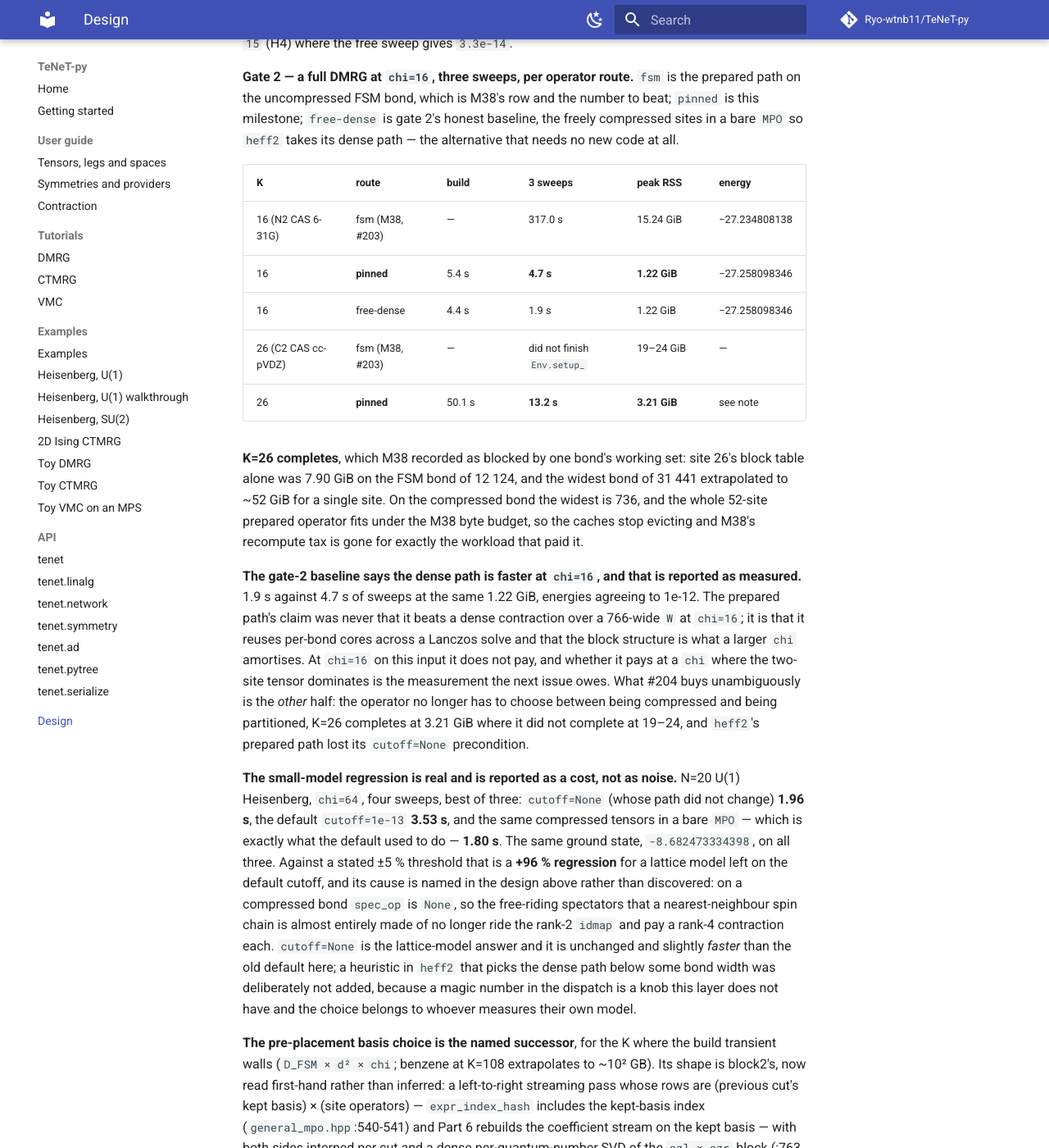
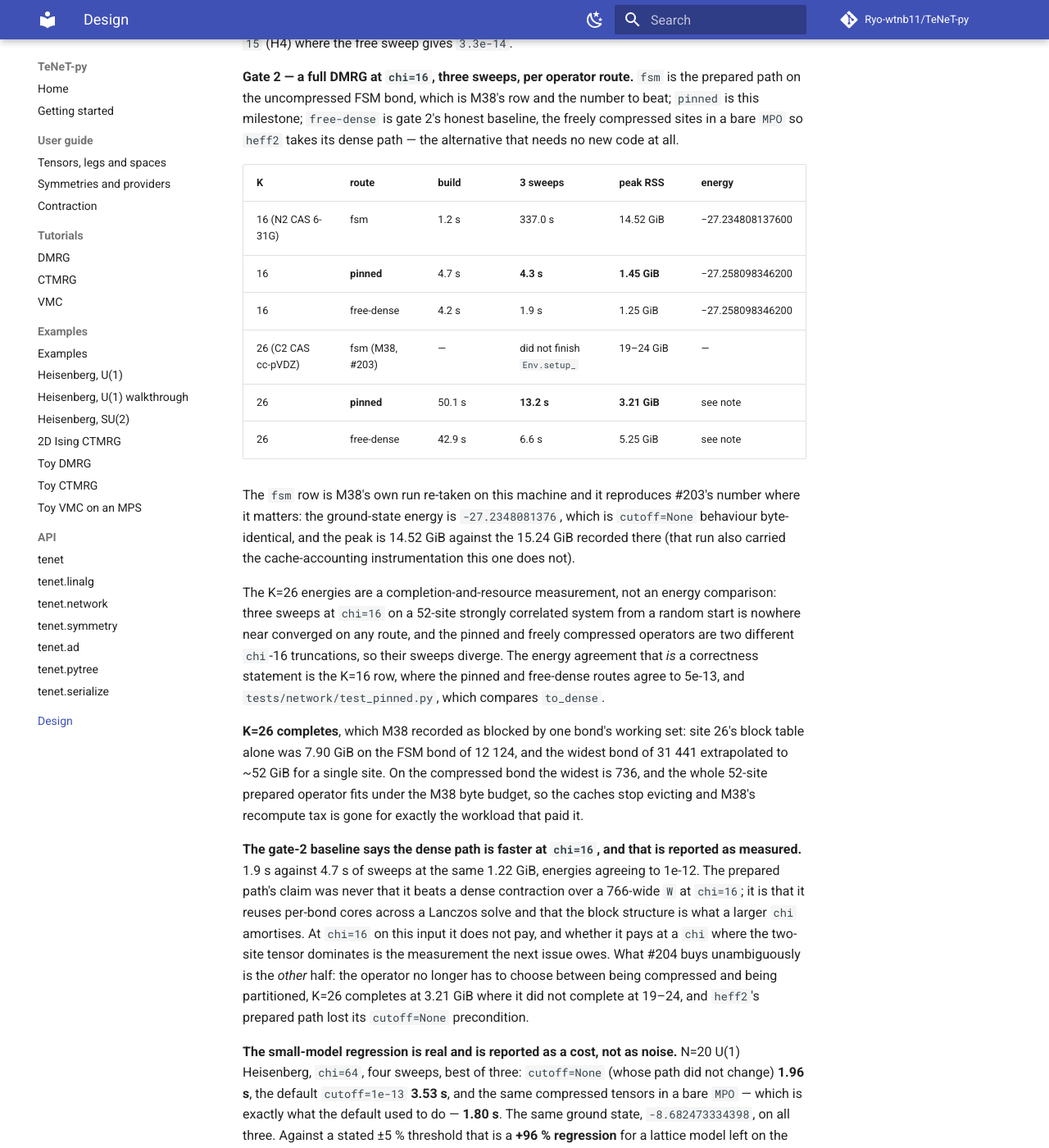
Before and after one commit to Ryo-wtnb11/TeNeT-py, an MkDocs documentation site: the page built from docs/design.md, in a window 1280 px wide and 1400 px high, scrolled down 73019 px. Shown: the whole window at 82% size. Built offline with MkDocs 1.6.1 and Material for MkDocs 9.7.7, drawn with Linux system fonts in a browser that asks for light colours; comment, search, counter and statistics services are not loaded.

Commit message:
M39: fill the gate-2 table with the measured runs
Co-Authored-By: Claude Fable 5 <noreply@anthropic.com>

```diff
--- a/docs/design.md
+++ b/docs/design.md
@@ -3451,11 +3451,24 @@ The split:
 
   | K | route | build | 3 sweeps | peak RSS | energy |
   |---|---|---|---|---|---|
-  | 16 (N2 CAS 6-31G) | fsm (M38, #203) | — | 317.0 s | 15.24 GiB | −27.234808138 |
-  | 16 | **pinned** | 5.4 s | **4.7 s** | **1.22 GiB** | −27.258098346 |
-  | 16 | free-dense | 4.4 s | 1.9 s | 1.22 GiB | −27.258098346 |
+  | 16 (N2 CAS 6-31G) | fsm | 1.2 s | 337.0 s | 14.52 GiB | −27.234808137600 |
+  | 16 | **pinned** | 4.7 s | **4.3 s** | **1.45 GiB** | −27.258098346200 |
+  | 16 | free-dense | 4.2 s | 1.9 s | 1.25 GiB | −27.258098346200 |
   | 26 (C2 CAS cc-pVDZ) | fsm (M38, #203) | — | did not finish `Env.setup_` | 19–24 GiB | — |
   | 26 | **pinned** | 50.1 s | **13.2 s** | **3.21 GiB** | see note |
+  | 26 | free-dense | 42.9 s | 6.6 s | 5.25 GiB | see note |
+
+  The `fsm` row is M38's own run re-taken on this machine and it reproduces #203's number
+  where it matters: the ground-state energy is `-27.2348081376`, which is `cutoff=None`
+  behaviour byte-identical, and the peak is 14.52 GiB against the 15.24 GiB recorded there
+  (that run also carried the cache-accounting instrumentation this one does not).
+
+  The K=26 energies are a completion-and-resource measurement, not an energy comparison:
+  three sweeps at `chi=16` on a 52-site strongly correlated system from a random start is
+  nowhere near converged on any route, and the pinned and freely compressed operators are
+  two different `chi`-16 truncations, so their sweeps diverge. The energy agreement that
+  *is* a correctness statement is the K=16 row, where the pinned and free-dense routes
+  agree to 5e-13, and `tests/network/test_pinned.py`, which compares `to_dense`.
 
   **K=26 completes**, which M38 recorded as blocked by one bond's working set: site 26's
   block table alone was 7.90 GiB on the FSM bond of 12 124, and the widest bond of 31 441
```
